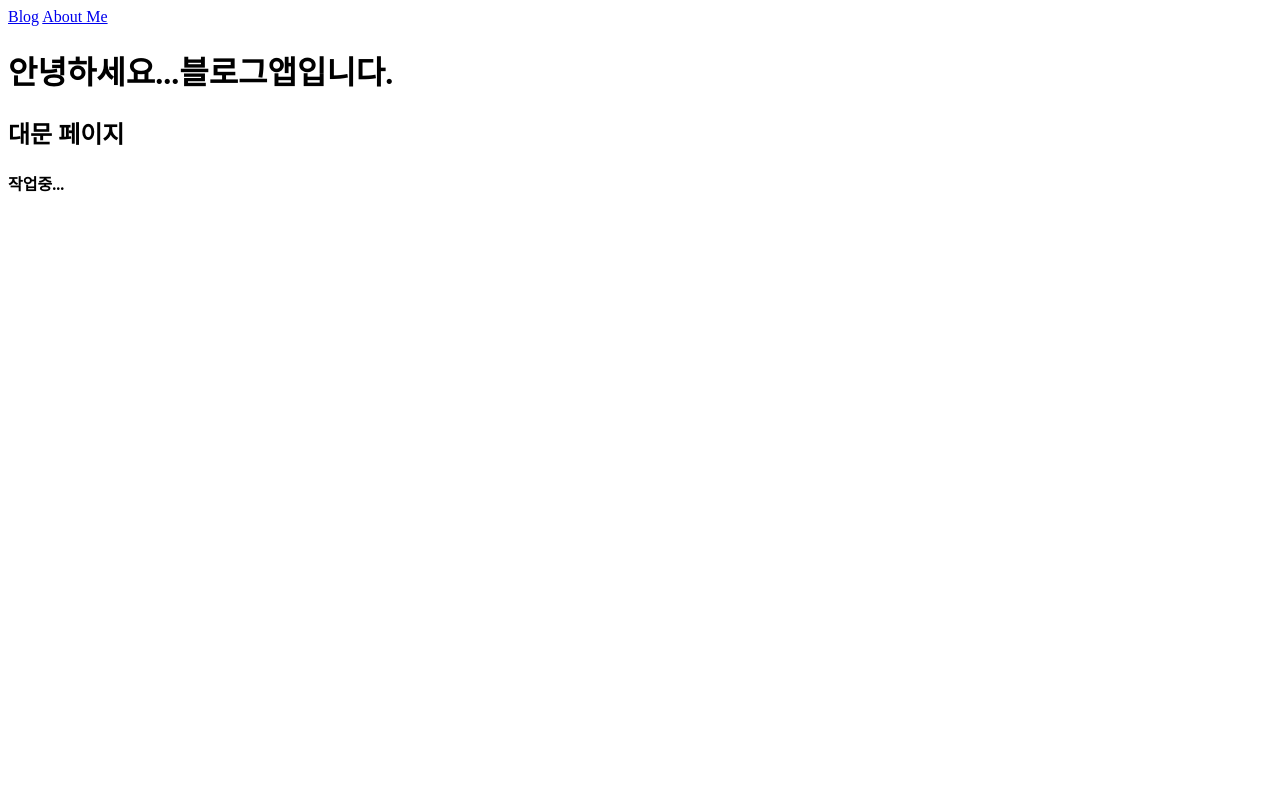
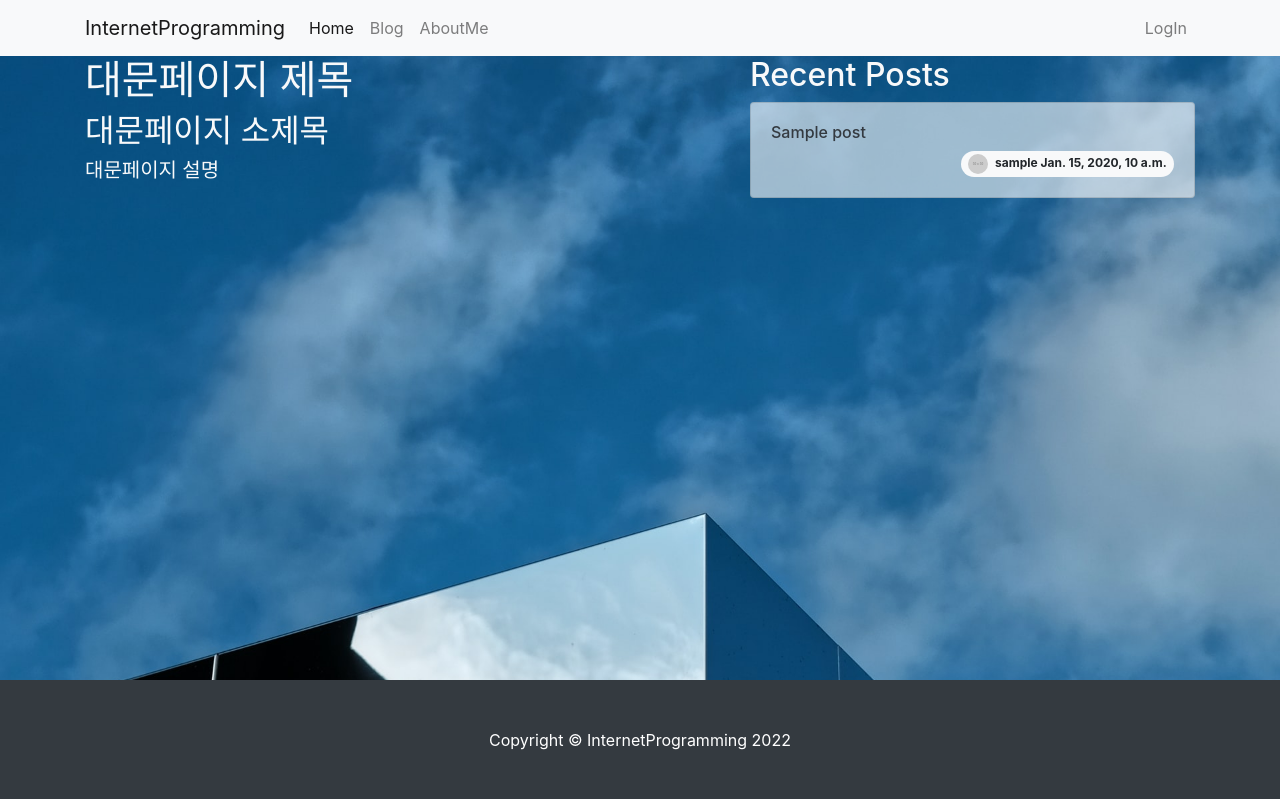
Before and after one commit to yuchaemin2/Django22-02, a Django app: page / in a window 1280 px wide. Run offline with Django 4.2, Linux system fonts and the light colour scheme; tables that the repository leaves empty hold one stand-in row (Sample ...); some libraries are stand-ins or nearby versions.

Commit message:
대문 페이지 완성하기

```diff
--- a/blog/models.py
+++ b/blog/models.py
@@ -64,6 +64,12 @@ class Post(models.Model):
         # c.xlsx -> c xlsx
         # a.b.c.txt -> a b c txt
 
+    def get_avatar_url(self):
+        if self.author.socialaccount_set.exists():
+            return self.author.socialaccount_set.first().get_avatar_url()
+        else:
+            return f'https://dummyimage.com/50x50/ced4da/6c757d.jpg'
+
 class Comment(models.Model):
     post = models.ForeignKey(Post, on_delete=models.CASCADE)
     author = models.ForeignKey(User, on_delete=models.CASCADE)
--- /dev/null
+++ b/single_pages/static/single_pages/css/landing.css
@@ -0,0 +1,15 @@
+body {
+    background: url('/static/single_pages/images/amsterdam_sky.jpg') no-repeat center center fixed;
+    -webkit-background-size: cover;
+    -moz-background-size: cover;
+    background-size: cover;
+    -o-background-size: cover;
+}
+
+section {
+    margin-bottom: 150px;
+}
+
+.card {
+    background-color: rgba(255, 255, 255, 0.6);
+}
--- a/single_pages/templates/single_pages/landing.html
+++ b/single_pages/templates/single_pages/landing.html
@@ -1,19 +1,53 @@
 <!DOCTYPE html>
+{% load static %}
 <html lang="ko">
 <head>
-    <meta charset="UTF-8">
-    <title>인터넷프로그래밍 - 블로그앱</title>
+  <meta charset="UTF-8">
+  <meta http-equiv="X-UA-Compatible" content="IE=edge">
+  <meta name="viewport" content="width=device-width, initial-scale=1.0">
+  <title>{% block head_title %}Home{% endblock %}</title>
+  <link href="{% static 'blog/bootstrap4/css/bootstrap.min.css' %}" rel="stylesheet" type="text/css" media="screen"></link>
+  <link href="{% static 'single_pages/css/landing.css' %}" rel="stylesheet" type="text/css" media="screen">
+  <script src="https://kit.fontawesome.com/0a72eb0930.js" crossorigin="anonymous"></script>
 </head>
 <body>
-    <nav>
-        <a href="/blog/">Blog</a>
-        <a href="/about_me/">About Me</a>
-    </nav>
+  {% include 'blog/navbar.html' %} <!--include는 copy&paste-->
 
-    <h1>안녕하세요...블로그앱입니다.</h1>
-    <h2>대문 페이지</h2>
-    <h4>작업중...</h4>
+  <div class="container">
+    <div class="row justify-content-between">
+      <div class="col-lg-6 text-light" id="main-area">
+        <h1>대문페이지 제목</h1>
+          <h2>대문페이지 소제목</h2>
+          <h5>대문페이지 설명</h5>
+      </div>
+      <div class="col-lg-5">
+        <h2 class="text-light">Recent Posts</h2>
+        {% for post in recent_posts %}
+        <div class="card mt-1">
+          <div class="card-body">
+            <h6>
+              <a href="{{post.get_absolute_url}}" class="text-decoration-none text-dark">
+                {{post.title}}
+              </a>
+            </h6>
+            <span class="badge badge-pill badge-light float-right">
+              <img class="rounded-circle mr-1" width="20px" src="{{post.get_avatar_url}}">
+              {{post.author}}
+              {{post.created_at}}
+            </span>
+          </div>
+        </div>
+        {% endfor %}
+      </div>
+    </div>
+  </div>
 
+  <div class="fixed-bottom">
+    {% include 'blog/footer.html' %}
+  </div>
 
+  <script src="https://code.jquery.com/jquery-3.5.1.slim.min.js" integrity="sha384-DfXdz2htPH0lsSSs5nCTpuj/zy4C+OGpamoFVy38MVBnE+IbbVYUew+OrCXaRkfj" crossorigin="anonymous"></script>
+  <script src="https://cdn.jsdelivr.net/npm/popper.js@1.16.1/dist/umd/popper.min.js" integrity="sha384-9/reFTGAW83EW2RDu2S0VKaIzap3H66lZH81PoYlFhbGU+6BZp6G7niu735Sk7lN" crossorigin="anonymous"></script>
+  <script src="https://cdn.jsdelivr.net/npm/bootstrap@4.5.3/dist/js/bootstrap.min.js" integrity="sha384-w1Q4orYjBQndcko6MimVbzY0tgp4pWB4lZ7lr30WKz0vr/aWKhXdBNmNb5D92v7s" crossorigin="anonymous"></script>
 </body>
 </html>
--- a/single_pages/views.py
+++ b/single_pages/views.py
@@ -1,8 +1,12 @@
 from django.shortcuts import render
+from blog.models import Post
 
 # Create your views here.
 def landing(request):
-    return render(request, 'single_pages/landing.html')
+    recent_posts = Post.objects.order_by('-pk')[:3]
+    return render(request, 'single_pages/landing.html', {
+            'recent_posts': recent_posts,
+        })
 
 def about_me(request):
     return render(request, 'single_pages/about_me.html')
```
Also changed, not shown: single_pages/static/single_pages/images/amsterdam_sky.jpg (added).
